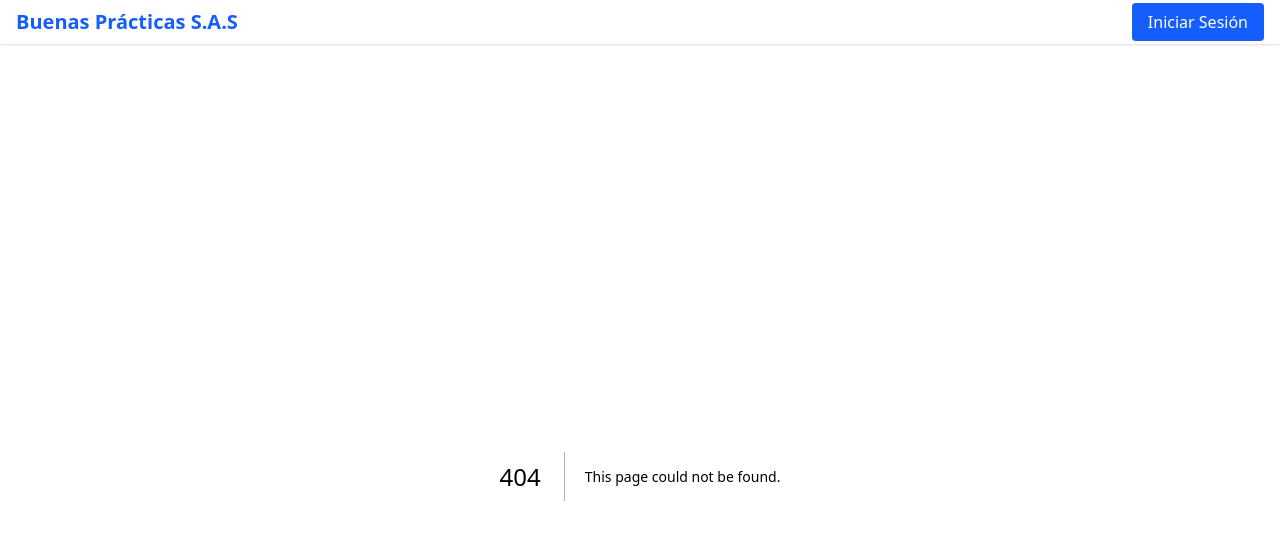
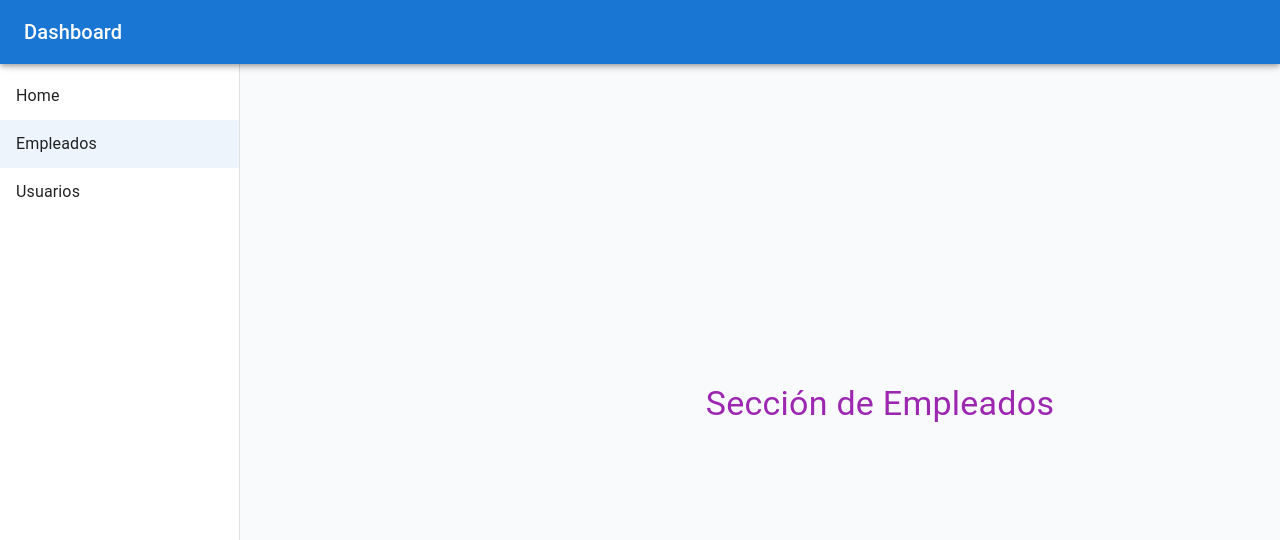
Before and after one commit to Najek/BpWeb3.0-FrontEnd, a Next.js app: page /dashboard/empleados in a window 1280 px wide. Before the commit this address had no page. Shown: the top 540 px of the page. Built offline with nearby package versions, Linux system fonts and the light colour scheme; sample sign-in values are in the browser's storage.

Commit message:
Home | Login | Dashboard Layyout v1.0

```diff
--- /dev/null
+++ b/src/app/dashboard/empleados/page.tsx
@@ -0,0 +1,12 @@
+"use client";
+import { Box, Typography } from "@mui/material";
+
+export default function EmpleadosPage() {
+  return (
+    <Box display="flex" justifyContent="center" alignItems="center" minHeight="60vh">
+      <Typography variant="h4" color="secondary">
+        Sección de Empleados
+      </Typography>
+    </Box>
+  );
+}
--- /dev/null
+++ b/src/app/dashboard/layout.tsx
@@ -0,0 +1,68 @@
+"use client";
+
+import { useEffect } from "react";
+import { useRouter, usePathname } from "next/navigation";
+import Link from "next/link";
+import { Drawer, List, ListItem, ListItemText, ListItemButton , AppBar, Toolbar, Typography, Box } from "@mui/material";
+
+const drawerWidth = 240;
+
+const navItems = [
+    { label: "Home", href: "/dashboard"},
+    { label: "Empleados", href: "/dashboard/empleados"},
+    { label: "Usuarios", href: "/dashboard//usuarios"},
+];
+
+export default function DashboardLayout({ children }: { children: React.ReactNode }){
+  const router = useRouter();
+  const pathname = usePathname();
+
+  //Autenticación
+  useEffect(() => {
+    const token = typeof window !== "undefined" ? localStorage.getItem("token"): null;
+    if(!token) {
+      router.push("/login")
+    }
+  }, [router]);
+
+  return (
+    <Box sx={{ display: "flex" }}>
+      <AppBar position="fixed" sx={{ zIndex: 1300 }}>
+        <Toolbar>
+          <Typography variant="h6" noWrap component="div">
+            Dashboard
+          </Typography>
+        </Toolbar>
+      </AppBar>
+      <Drawer
+        variant="permanent"
+        sx={{
+          width: drawerWidth,
+          flexShrink: 0,
+          [`& .MuiDrawer-paper`]: { width: drawerWidth, boxSizing: "border-box" },
+        }}
+      >
+        <Toolbar />
+        <Box sx={{ overflow: "auto" }}>
+            <List>
+                {navItems.map((item) => (
+                <ListItem key={item.label} disablePadding>
+                    <ListItemButton
+                        component={Link}
+                        href={item.href}
+                        selected={pathname === item.href}
+                    >
+                        <ListItemText primary={item.label} />
+                    </ListItemButton>
+                </ListItem>
+                ))}
+            </List>
+        </Box>
+      </Drawer>
+      <Box component="main" sx={{ flexGrow: 1, p: 3, ml: `${drawerWidth}px` }}>
+        <Toolbar />
+        {children}
+      </Box>
+    </Box>
+  );
+}
--- /dev/null
+++ b/src/app/dashboard/page.tsx
@@ -0,0 +1,12 @@
+"use client";
+import { Box, Typography } from "@mui/material";
+
+export default function DashboardHome() {
+  return (
+    <Box display="flex" justifyContent="center" alignItems="center" minHeight="60vh">
+      <Typography variant="h4" color="primary">
+        Página 1 (Inicio del Dashboard)
+      </Typography>
+    </Box>
+  );
+}
--- /dev/null
+++ b/src/app/dashboard/usuarios/page.tsx
@@ -0,0 +1,12 @@
+"use client";
+import { Box, Typography } from "@mui/material";
+
+export default function UsuariosPage() {
+  return (
+    <Box display="flex" justifyContent="center" alignItems="center" minHeight="60vh">
+      <Typography variant="h4" color="success.main">
+        Sección de Usuarios
+      </Typography>
+    </Box>
+  );
+}
```
Also changed, not shown: src/app/(dashboard)/layout.tsx (deleted).
